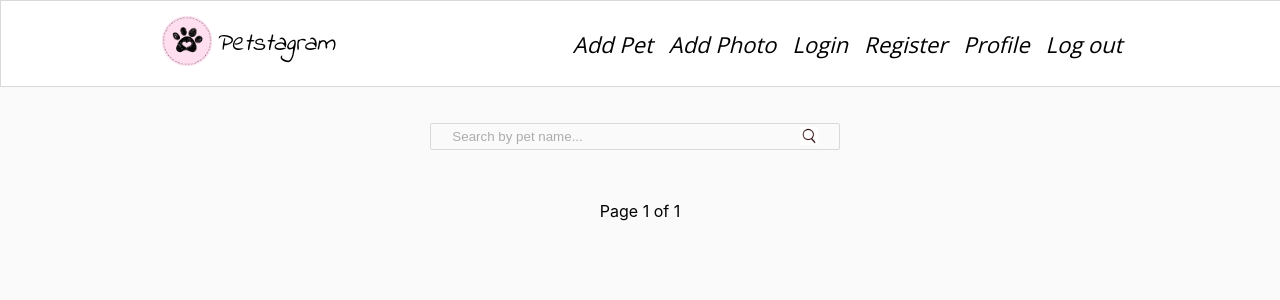
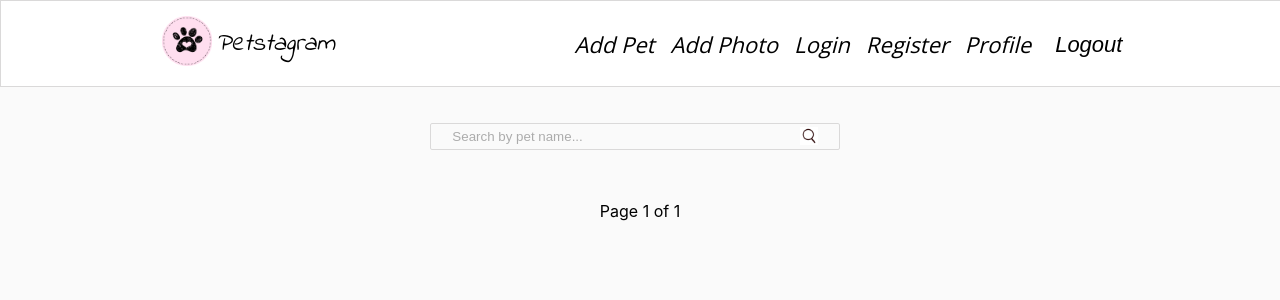
Before and after one commit to Stoyan-Rusev/petstagram, a Django app: page / in a window 1280 px wide. Shown: the top 300 px of the page. Run offline with Django 5.2, Linux system fonts and the light colour scheme; data that the repository does not hold is empty.

Commit message:
feat: implement logout functionallity

```diff
--- a/petstagram/accounts/urls.py
+++ b/petstagram/accounts/urls.py
@@ -1,3 +1,4 @@
+from django.contrib.auth.views import LogoutView
 from django.urls import path, include
 
 from petstagram.accounts import views
@@ -5,6 +6,7 @@ from petstagram.accounts import views
 urlpatterns = [
     path('register/', views.AppUserRegisterView.as_view(), name='register'),
     path('login/', views.AppUserLoginView.as_view(), name='login'),
+    path('logout/', LogoutView.as_view(), name='logout'),
     path('profile/<int:pk>/', include([
         path('', views.show_profile_details, name='profile-details'),
         path('edit/', views.edit_profile, name='profile-edit'),
--- a/petstagram/settings.py
+++ b/petstagram/settings.py
@@ -145,3 +145,4 @@ DEFAULT_AUTO_FIELD = 'django.db.models.BigAutoField'
 AUTH_USER_MODEL = 'accounts.AppUser'
 
 LOGIN_REDIRECT_URL = reverse_lazy('home-page')
+LOGOUT_REDIRECT_URL = reverse_lazy('login')
--- a/static/css/home.css
+++ b/static/css/home.css
@@ -494,3 +494,12 @@ div.footer {
     opacity: 0.5;
     cursor: not-allowed;
 }
+
+.button {
+    background-color: white;
+    border: none;
+    font-size: 22px;
+    margin: 2.5px 0px 0px 8px;
+    padding: 0;
+    cursor: pointer;
+}
--- a/templates/accounts/login-page.html
+++ b/templates/accounts/login-page.html
@@ -9,7 +9,7 @@
 
         <form method="post">
             {% csrf_token %}
-{#            {{ form }}#}
+
             {{ form.username|add_placeholder:'Email' }}
             {{ form.username.errors }}
 
--- a/templates/common/nav.html
+++ b/templates/common/nav.html
@@ -45,9 +45,10 @@
                 </li>
 
                 <li class="nav-item">
-                    <a href="#">
-                        <i>Log out</i>
-                    </a>
+                    <form method="post" action="{% url 'logout' %}">
+                        {% csrf_token %}
+                        <button class="button"><i>Logout</i></button>
+                    </form>
                 </li>
             </ul>
         </div>
```
